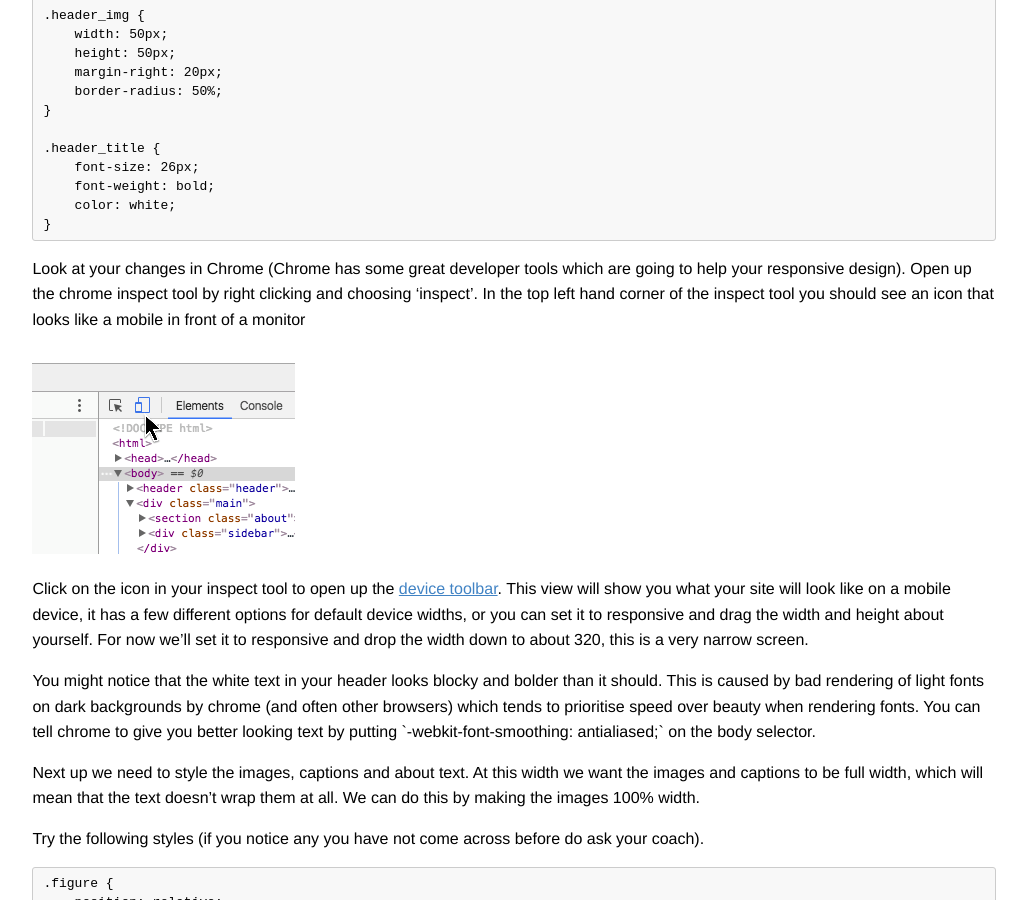
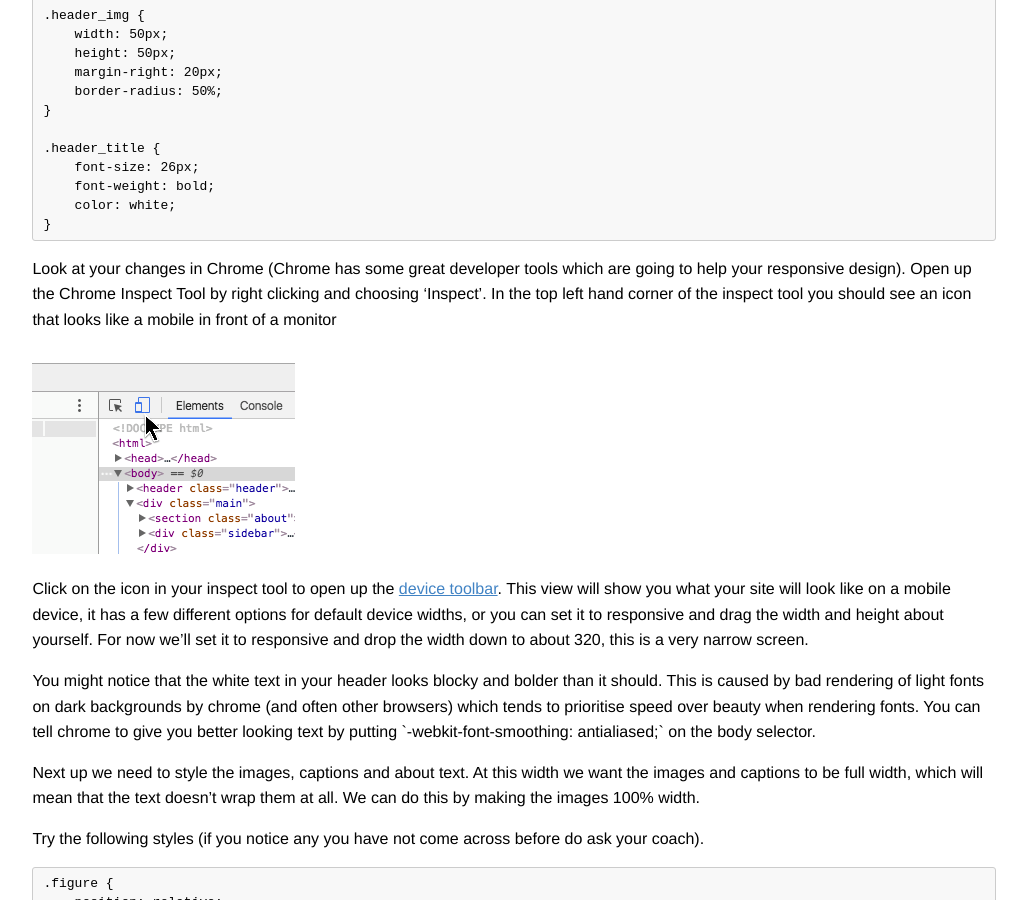
Before and after one commit to codebar/tutorials, a Jekyll site: the page built from html/lesson7/tutorial.md, in a window 1280 px wide and 900 px high, scrolled down 5189 px. Shown: the whole window, without its empty margins (126-1153 px from the left). Built offline with Jekyll 4.4.1, drawn with Linux system fonts in a browser that asks for light colours.

```diff
--- a/html/lesson7/tutorial.md
+++ b/html/lesson7/tutorial.md
@@ -195,7 +195,7 @@ Have a go at styling these up, you can compare yours with the below example.
         color: white;
     }
 
-Look at your changes in Chrome (Chrome has some great developer tools which are going to help your responsive design). Open up the chrome inspect tool by right clicking and choosing 'inspect'. In the top left hand corner of the inspect tool you should see an icon that looks like a mobile in front of a monitor
+Look at your changes in Chrome (Chrome has some great developer tools which are going to help your responsive design). Open up the Chrome Inspect Tool by right clicking and choosing 'Inspect'. In the top left hand corner of the inspect tool you should see an icon that looks like a mobile in front of a monitor
 
 <img src="images/inspect.png" alt="inspect tool">
 
```
Also changed, not shown: html/lesson6/tutorial.md (+1 -1 lines), python/lesson0/tutorial.md (+3 -3 lines).
